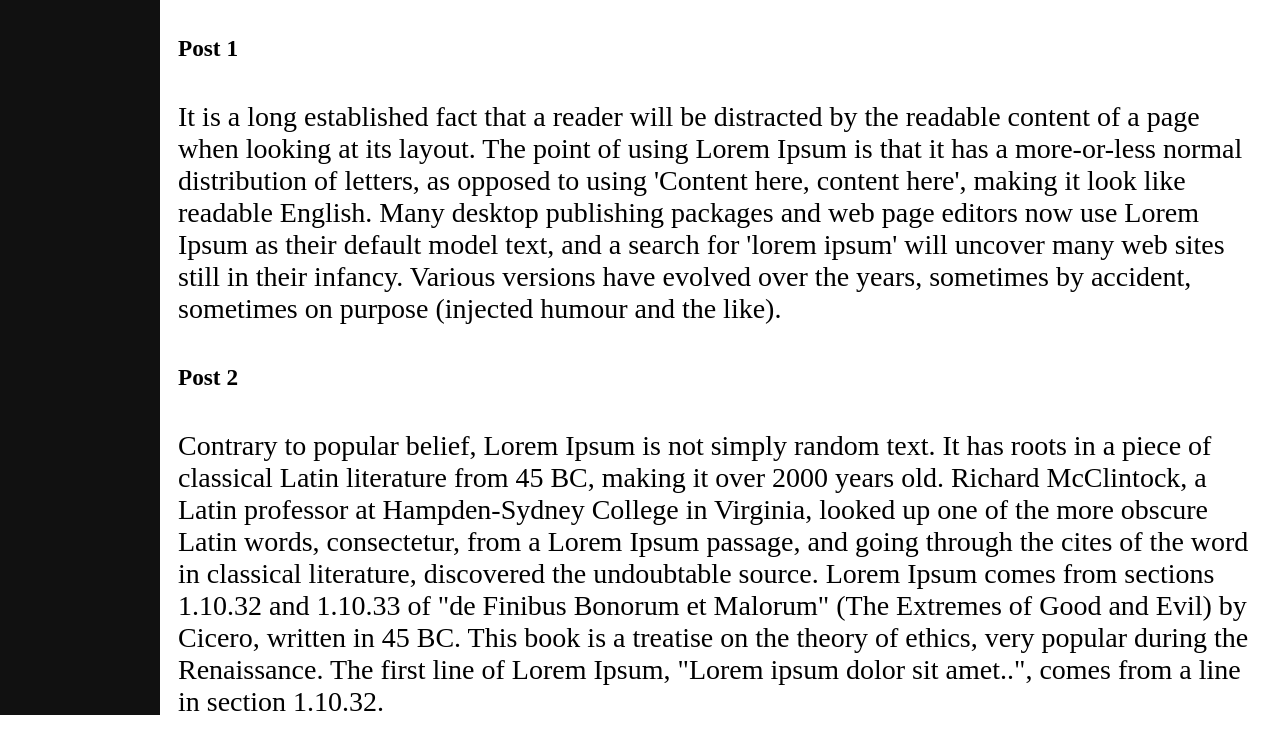
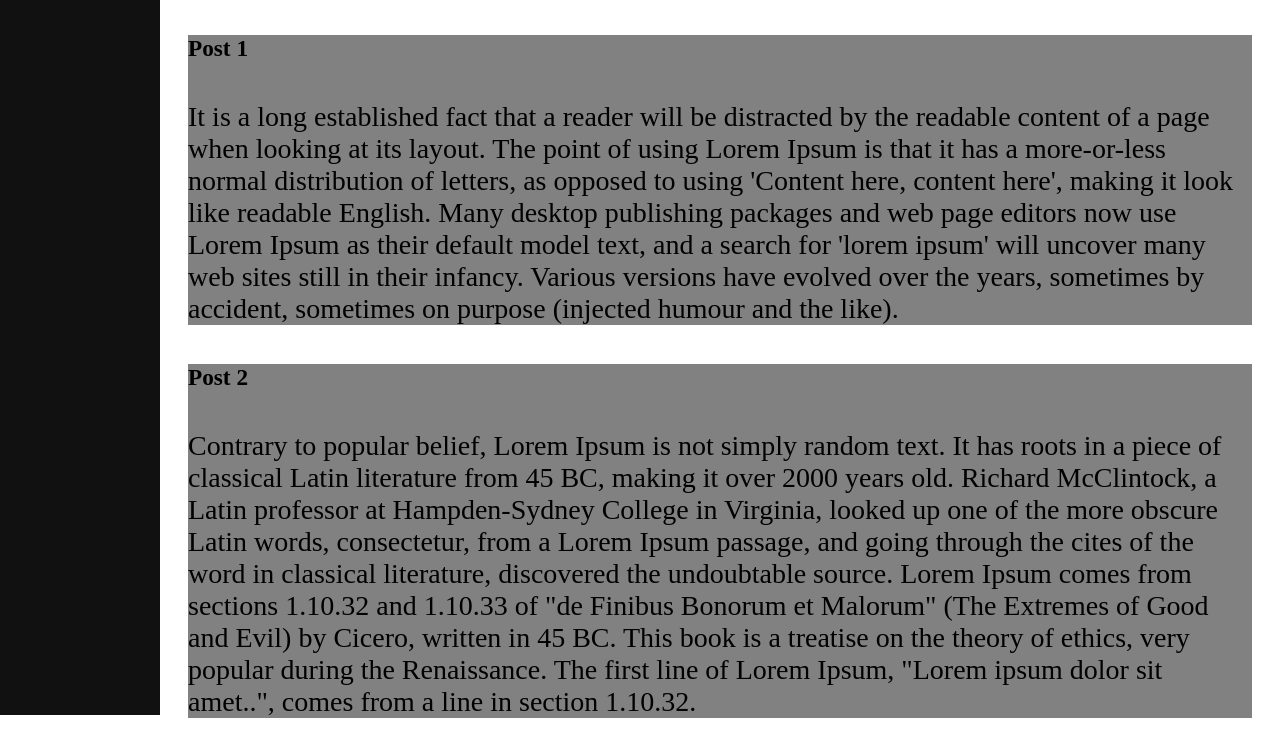
Before and after one commit to graris/graris.github.io, a plain HTML site: page posts_page.html in a window 1280 px wide. Shown: the part 105-851 px from the top of the page. Drawn offline with Linux system fonts and the light colour scheme.

Commit message:
adding some posts style

```diff
--- a/posts_page.html
+++ b/posts_page.html
@@ -13,12 +13,18 @@
 
     <div id="main">
         <h1>Posts</h1>
-        <h5>Post 1</h5>
-        <p>It is a long established fact that a reader will be distracted by the readable content of a page when looking at its layout. The point of using Lorem Ipsum is that it has a more-or-less normal distribution of letters, as opposed to using 'Content here, content here', making it look like readable English. Many desktop publishing packages and web page editors now use Lorem Ipsum as their default model text, and a search for 'lorem ipsum' will uncover many web sites still in their infancy. Various versions have evolved over the years, sometimes by accident, sometimes on purpose (injected humour and the like).</p>
-        <h5>Post 2</h5>
-        <p>Contrary to popular belief, Lorem Ipsum is not simply random text. It has roots in a piece of classical Latin literature from 45 BC, making it over 2000 years old. Richard McClintock, a Latin professor at Hampden-Sydney College in Virginia, looked up one of the more obscure Latin words, consectetur, from a Lorem Ipsum passage, and going through the cites of the word in classical literature, discovered the undoubtable source. Lorem Ipsum comes from sections 1.10.32 and 1.10.33 of "de Finibus Bonorum et Malorum" (The Extremes of Good and Evil) by Cicero, written in 45 BC. This book is a treatise on the theory of ethics, very popular during the Renaissance. The first line of Lorem Ipsum, "Lorem ipsum dolor sit amet..", comes from a line in section 1.10.32.</p>
+
+        <div id="post">
+            <h5>Post 1</h5>
+            <p>It is a long established fact that a reader will be distracted by the readable content of a page when looking at its layout. The point of using Lorem Ipsum is that it has a more-or-less normal distribution of letters, as opposed to using 'Content here, content here', making it look like readable English. Many desktop publishing packages and web page editors now use Lorem Ipsum as their default model text, and a search for 'lorem ipsum' will uncover many web sites still in their infancy. Various versions have evolved over the years, sometimes by accident, sometimes on purpose (injected humour and the like).</p>
+        </div>
+
+        <div id="post">
+            <h5>Post 2</h5>
+            <p>Contrary to popular belief, Lorem Ipsum is not simply random text. It has roots in a piece of classical Latin literature from 45 BC, making it over 2000 years old. Richard McClintock, a Latin professor at Hampden-Sydney College in Virginia, looked up one of the more obscure Latin words, consectetur, from a Lorem Ipsum passage, and going through the cites of the word in classical literature, discovered the undoubtable source. Lorem Ipsum comes from sections 1.10.32 and 1.10.33 of "de Finibus Bonorum et Malorum" (The Extremes of Good and Evil) by Cicero, written in 45 BC. This book is a treatise on the theory of ethics, very popular during the Renaissance. The first line of Lorem Ipsum, "Lorem ipsum dolor sit amet..", comes from a line in section 1.10.32.</p>
+        </div>
+
     </div>
-
 </body>
 
 </html>
--- a/style.css
+++ b/style.css
@@ -35,3 +35,8 @@ $primary-color: #333;
     font-size: 28px;
     padding: 0px 10px;
 }
+
+#post {
+    margin: 10px;
+    background-color: #818181;
+}
```
Lines whose indentation alone changed are shown as unchanged.
